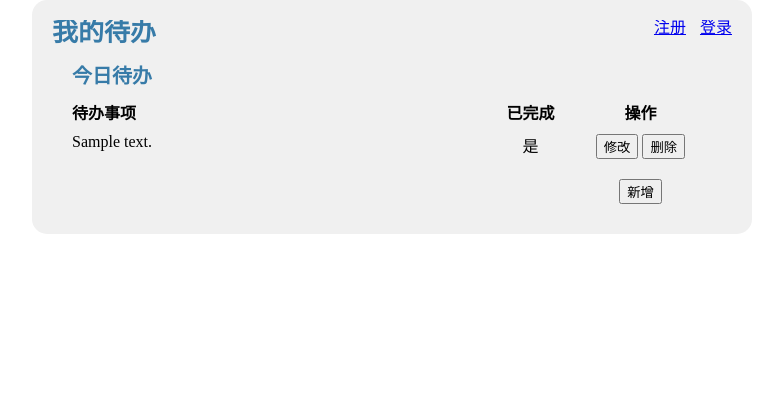
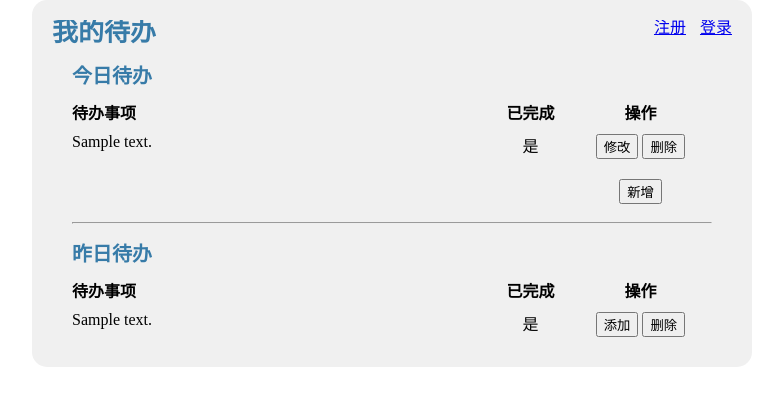
Before and after one commit to AllenYoungChina/todo, a Flask app: template todo/templates/todo/index.html in a window 1280 px wide. Shown: the top 406 px of the page, without its empty margins (248-1031 px from the left). Run offline with Flask 3, Linux system fonts and the light colour scheme; the template is opened without the code that fills it: most values are stand-ins (such as "Sample title", 1, 10 or a date in 2020).

Commit message:
新增首页显示昨日待办

```diff
--- a/todo/templates/todo/index.html
+++ b/todo/templates/todo/index.html
@@ -11,7 +11,7 @@
             <th>已完成</th>
             <th>操作</th>
         </tr>
-        {% for todo in todo_list %}
+        {% for todo in todo_today %}
             <tr>
                 <td><span class="ellipsis">{{ todo['content'] }}</span></td>
                 <td>
@@ -39,4 +39,38 @@
             </a></td>
         </tr>
     </table>
+
+    <hr>
+    <div class="header">昨日待办</div>
+    <table class="index-tb">
+        <tr>
+            <th>待办事项</th>
+            <th>已完成</th>
+            <th>操作</th>
+        </tr>
+        {% for todo in todo_yesterday %}
+            <tr>
+                <td><span class="ellipsis">{{ todo['content'] }}</span></td>
+                <td>
+                    {% if todo['finished'] %}
+                        <span>是</span>
+                    {% else %}
+                        <span>否</span>
+                    {% endif %}
+                </td>
+                <td>
+                    <a onclick="return confirm('确认添加到今日待办？');">
+                        <form action="{{ url_for('todo.add', id=todo['id']) }}" method="post">
+                            <input type="submit" value="添加">
+                        </form>
+                    </a>
+                    <a onclick="return confirm('确认删除？');">
+                        <form action="{{ url_for('todo.delete', id=todo['id']) }}" method="post">
+                            <input type="submit" value="删除">
+                        </form>
+                    </a>
+                </td>
+            </tr>
+        {% endfor %}
+    </table>
 {% endblock %}
```
Also changed, not shown: todo/todo.py (+13 -2 lines).
